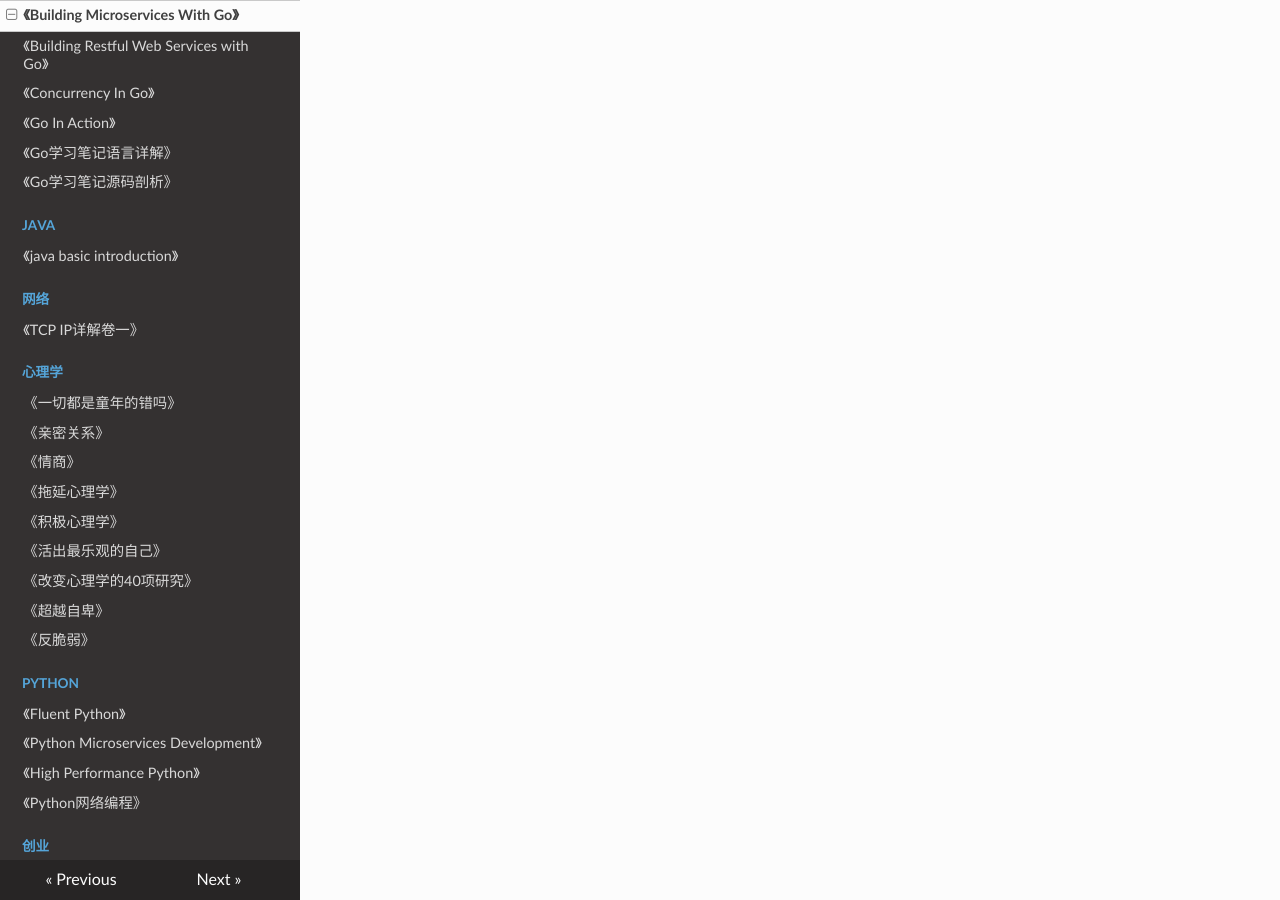
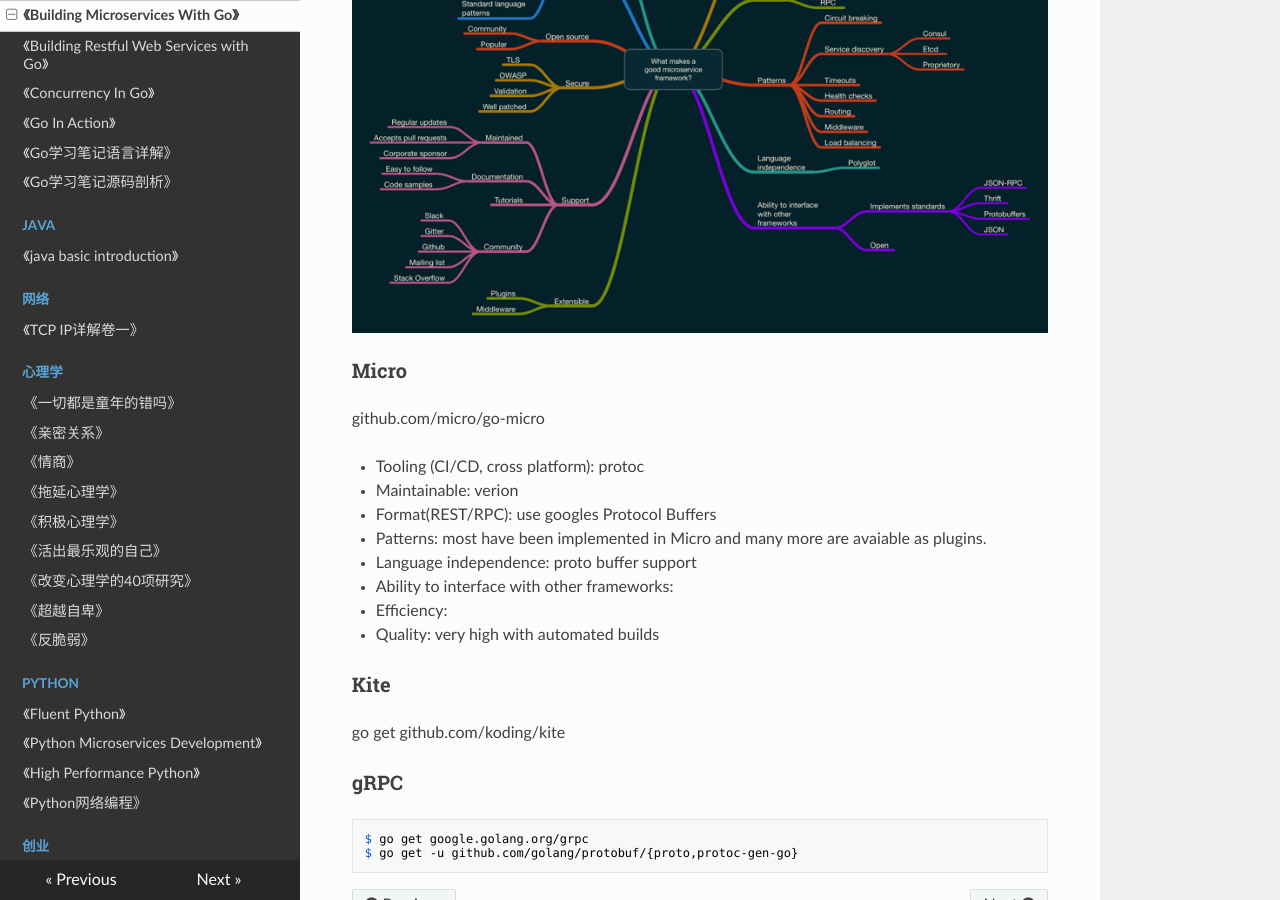
Before and after one commit to PegasusWang/booknotes, an MkDocs documentation site: the page built from docs/golang/building-microservices-with-go/book.md, in a window 1280 px wide and 900 px high, scrolled down 5362 px. Built offline with MkDocs 1.6.1, drawn with Linux system fonts in a browser that asks for light colours; nearby versions of some CDN libraries; old or Windows-style settings are respelled for this version of MkDocs; some of the changed text lies outside the part shown.

Commit message:
go micro ; kite; gRPC

````diff
--- a/docs/golang/building-microservices-with-go/book.md
+++ b/docs/golang/building-microservices-with-go/book.md
@@ -209,5 +209,34 @@
 `func NewLoadBalancer(strategy Strategy, endpoints []url.URL) * loadBalancer`
 
 ### Caching
+you should be talking about consistency and the tradeoffs with performance and cost.
 
-you should be talking about consistency and the tradeoffs with performance and cost.
+
+# 6. Microservices Frameworks
+
+### What makes a good microservice Frameworkds
+![](./microservice.png)
+
+### Micro
+
+github.com/micro/go-micro
+
+- Tooling (CI/CD, cross platform):  protoc
+- Maintainable: verion
+- Format(REST/RPC): use googles Protocol Buffers
+- Patterns: most have been implemented in Micro and many more are avaiable as plugins.
+- Language independence: proto buffer support
+- Ability to interface with other frameworks:
+- Efficiency:
+- Quality: very high with automated builds
+
+### Kite
+
+go get github.com/koding/kite
+
+### gRPC
+
+```
+$ go get google.golang.org/grpc
+$ go get -u github.com/golang/protobuf/{proto,protoc-gen-go}
+```
````
Also changed, not shown: docs/golang/building-microservices-with-go/microservice.png (added).
